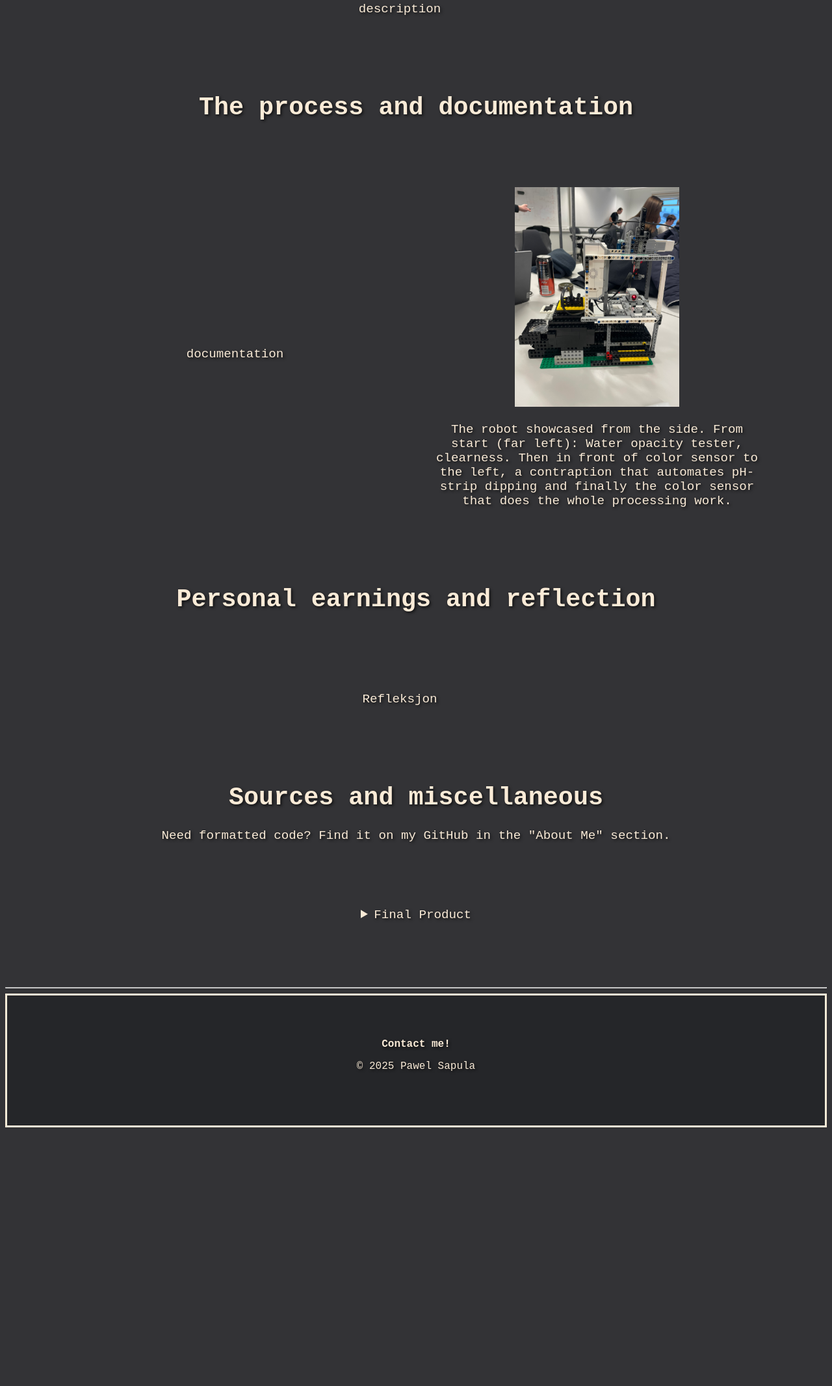
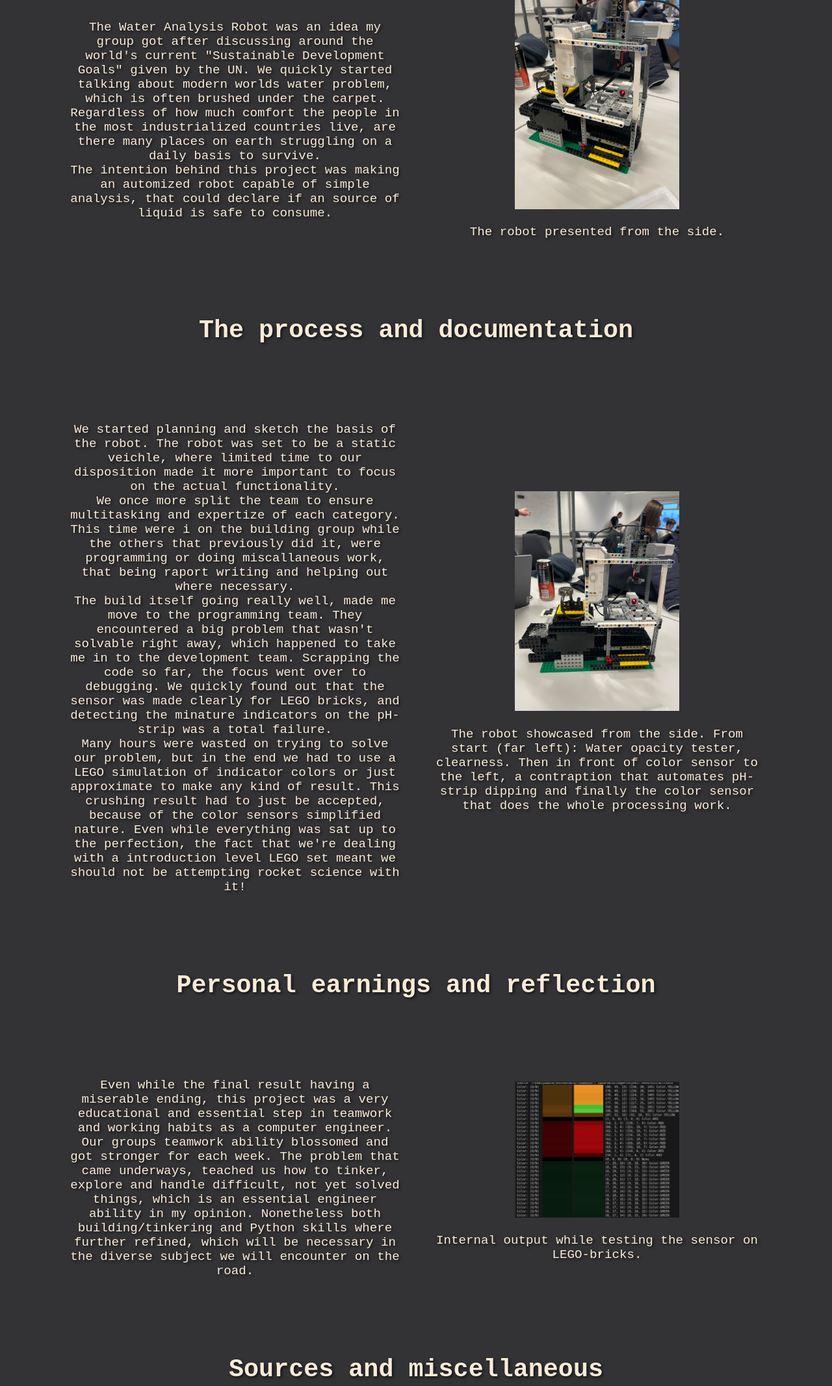
Before and after one commit to PawelSapula/PawelSapula.github.io, a plain HTML site: page projects/LEGOProject/legoproject.html in a window 1280 px wide. Shown: the part 481-2614 px from the top of the page at 65% size. Before the commit the page ends 2224 px from the top, so only its background shows below. Drawn offline with Linux system fonts and the light colour scheme; files whose address does not match are found by name.

Commit message:
Made LegoProsjekt sketch

```diff
--- a/projects/LEGOProject/legoproject.html
+++ b/projects/LEGOProject/legoproject.html
@@ -30,7 +30,8 @@
                     <div class="paragraph" data-file="description.txt"></div>
                 </div>
                 <div class="flexbox">
-
+                    <img src="../../resources/pictures/robot_angled.JPEG"></img>
+                    <p>The robot presented from the side.</p>
                 </div>
             </div>
 
@@ -54,7 +55,8 @@
                     <div class="paragraph" data-file="reflection.txt"></div>
                 </div>
                 <div class="flexbox">
-
+                    <img src="output.png"></img>
+                    <p>Internal output while testing the sensor on LEGO-bricks.</p>
                 </div>
             </div>
 
```
Also changed, not shown: projects/LEGOProject/description.txt, projects/LEGOProject/documentation.txt, projects/LEGOProject/output.png (added), projects/LEGOProject/reflection.txt.
